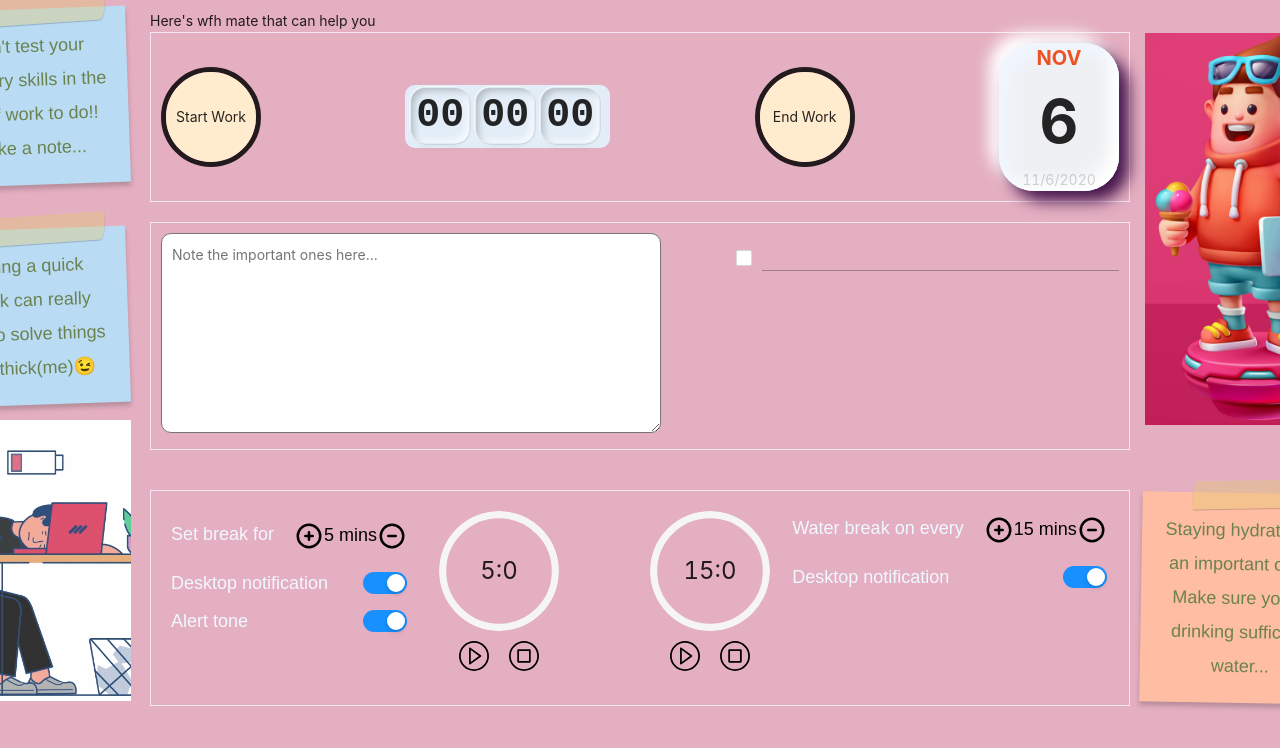
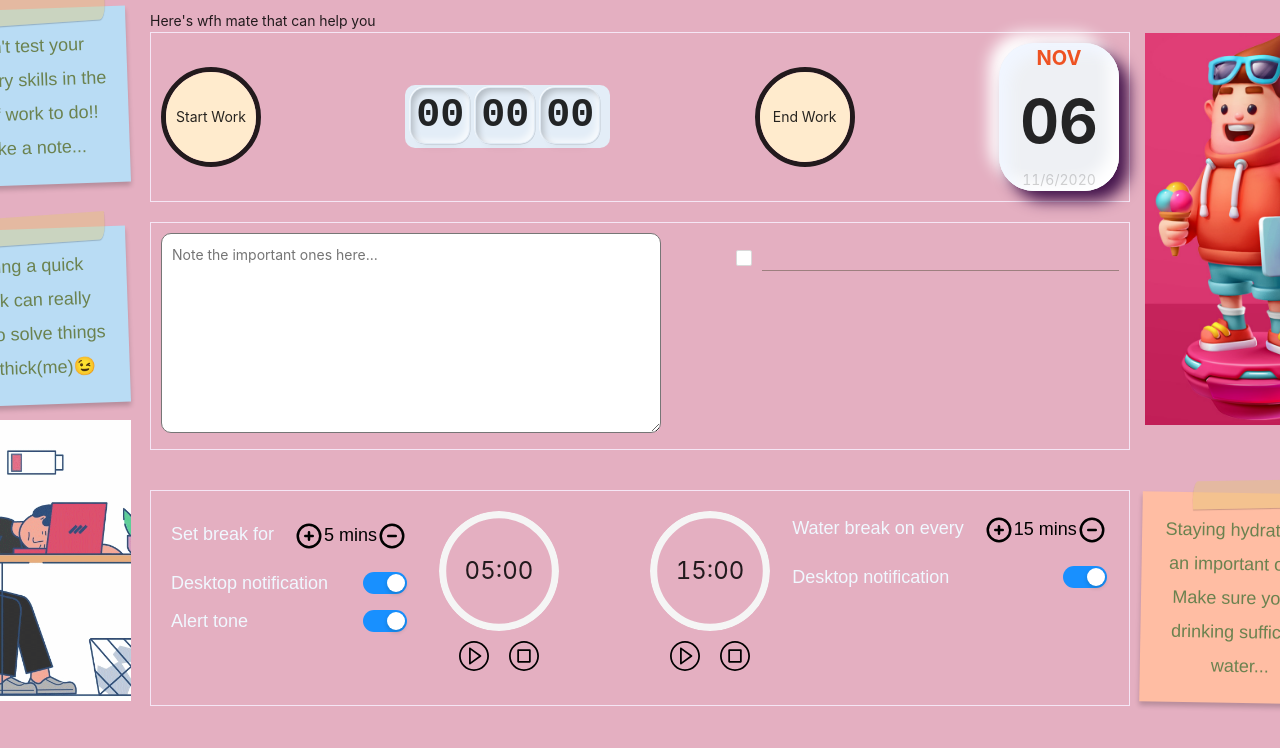
Before and after one commit to karthick3018/wfh-mate, a React (Create React App) app: page / in a window 1280 px wide. Shown: the top 748 px of the page. Built offline with nearby package versions, Linux system fonts and the light colour scheme.

Commit message:
preceeding zero in the timer

```diff
--- a/src/components/breakTimer/index.js
+++ b/src/components/breakTimer/index.js
@@ -153,6 +153,7 @@ const BreakTimer = () => {
        <DesktopNotification
         title="WFH mate"
         body="hey karthick break time over!"
+        timing ={8000}
         showDesktopNotification = { isEnableNotification?showDesktopNotification:false }
         resetValue = { resetValue }
       />
--- a/src/components/calender/index.js
+++ b/src/components/calender/index.js
@@ -7,7 +7,7 @@ const Calender = () => {
     <div className="calender-wrapper">
       <div className="calender-inner-wrapper">
       <p className="month">{date.toString().split(' ')[1]}</p>
-      <p className="date">{date.getDate()}</p>
+      <p className="date">{date.getDate()<10?`0${date.getDate()}`:date.getDate()}</p>
       <p className="formatted-date">{date.toLocaleDateString()}</p>
       </div>
     </div>
--- a/src/components/waterBreakTimer/index.js
+++ b/src/components/waterBreakTimer/index.js
@@ -45,7 +45,6 @@ const WaterBreakTimer = () => {
        setState({
          minutes:14,seconds:59
        })
-       handleEnd();
       }, waterBreakTime?.minutes * 60000);
   }
 
--- a/src/uiElements/desktopNotification.js
+++ b/src/uiElements/desktopNotification.js
@@ -7,7 +7,8 @@ const DesktopNotification = ({
   body,
   sound,
   showDesktopNotification,
-  resetValue
+  resetValue,
+  timing=4000
 }) => {
 
   const options = {
@@ -50,7 +51,7 @@ const DesktopNotification = ({
         onClick={handleNotificationOnClick}
         onClose={handleNotificationOnClose}
         onError={handleNotificationOnError}
-        timeout={4000}
+        timeout={timing}
         title={title}
         options={options}
        />}
--- a/src/uiElements/progress.js
+++ b/src/uiElements/progress.js
@@ -20,7 +20,7 @@ const ProgressBar = ({time:{minutes=0,seconds=0},totalTime})=>{
        percent={progressValue}
        type="circle"
        strokeColor ="#FFBDA3"
-       format={() => `${minutes}:${seconds}`}
+       format={() => `${minutes<10?`0${minutes}`:minutes}:${seconds<10?`0${seconds}`:seconds}`}
       />
     </div>
   )
```
